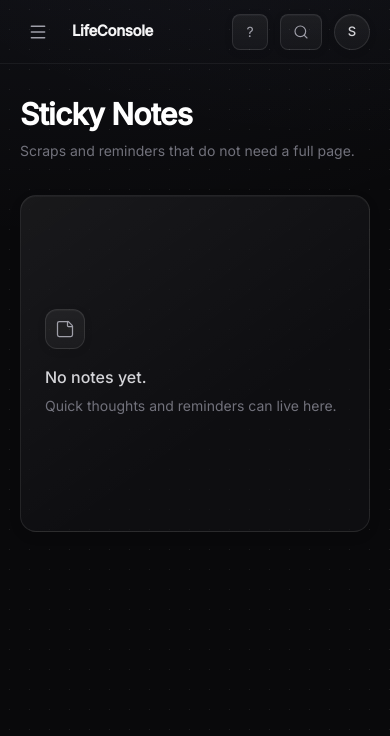
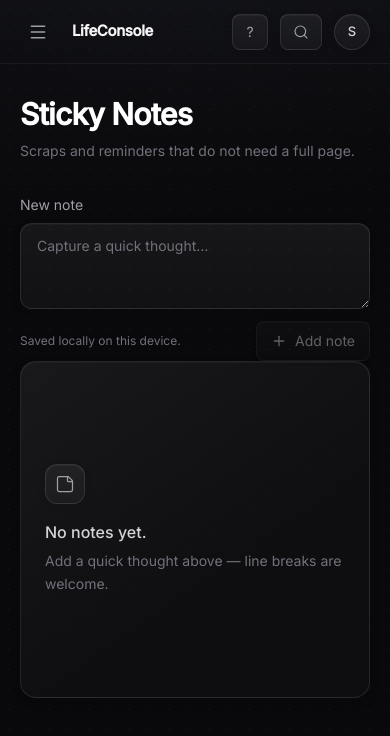
Before and after one commit to sunil-0701/LifeConsole, a React (Vite) app in the folder lifeconsole-facade/facade/: page /sticky-notes in a window 390 px wide. Shown: the top 736 px of the page. Built offline with nearby package versions, Linux system fonts and the light colour scheme.

Commit message:
feat: replace the sticky notes placeholder with a persistent board
Add a multiline composer, responsive note cards, local persistence, deletion and polite action feedback. Keep long text and touch controls usable in narrow viewports.

```diff
--- /dev/null
+++ b/lifeconsole-facade/facade/src/components/ui/NoteCard.jsx
@@ -0,0 +1,26 @@
+import { Trash2 } from 'lucide-react';
+
+function NoteCard({ note, onRemove }) {
+  return (
+    <li className="glass-panel min-w-0 rounded-xl p-5">
+      <p className="whitespace-pre-wrap break-words text-sm leading-relaxed text-zinc-300 [overflow-wrap:anywhere]">
+        {note.text}
+      </p>
+      <div className="mt-4 flex items-center justify-between gap-3">
+        <time dateTime={new Date(note.updatedAt).toISOString()} className="text-xs text-zinc-500">
+          {new Date(note.updatedAt).toLocaleDateString(undefined, { month: 'short', day: 'numeric' })}
+        </time>
+        <button
+          type="button"
+          onClick={onRemove}
+          aria-label={`Delete note: ${note.text.slice(0, 60)}`}
+          className="glass-control grid h-9 w-9 shrink-0 place-items-center rounded-lg text-zinc-500 hover:text-red-300"
+        >
+          <Trash2 className="h-4 w-4" strokeWidth={1.75} aria-hidden="true" />
+        </button>
+      </div>
+    </li>
+  );
+}
+
+export default NoteCard;
--- a/lifeconsole-facade/facade/src/pages/StickyNotes.jsx
+++ b/lifeconsole-facade/facade/src/pages/StickyNotes.jsx
@@ -1,16 +1,67 @@
-import { StickyNote } from 'lucide-react';
+import { useRef, useState } from 'react';
+import { Plus, StickyNote } from 'lucide-react';
 import EmptyState from '../components/ui/EmptyState';
 import PageHeader from '../components/ui/PageHeader';
+import NoteCard from '../components/ui/NoteCard';
+import { createNote, removeNote } from '../lib/notes';
+import { useNotes } from '../lib/useNotes';
 
 function StickyNotes() {
+  const [notes, setNotes] = useNotes();
+  const [draft, setDraft] = useState('');
+  const [status, setStatus] = useState('');
+  const composerRef = useRef(null);
+
+  const addNote = (event) => {
+    event.preventDefault();
+    const note = createNote(draft);
+    if (!note) return;
+    setNotes((current) => [note, ...current]);
+    setDraft('');
+    setStatus('Note added.');
+    composerRef.current?.focus();
+  };
+
+  const deleteNote = (id) => {
+    setNotes((current) => removeNote(current, id));
+    setStatus('Note deleted.');
+  };
+
   return (
     <div>
       <PageHeader title="Sticky Notes" hint="Scraps and reminders that do not need a full page." />
-      <EmptyState
-        icon={StickyNote}
-        title="No notes yet."
-        hint="Quick thoughts and reminders can live here."
-      />
+      <form onSubmit={addNote} className="max-w-xl">
+        <label htmlFor="new-note" className="mb-2 block text-sm text-zinc-400">New note</label>
+        <textarea
+          id="new-note"
+          ref={composerRef}
+          value={draft}
+          onChange={(event) => setDraft(event.target.value)}
+          placeholder="Capture a quick thought…"
+          rows={3}
+          maxLength={5000}
+          aria-describedby="note-storage-hint"
+          className="glass-control block w-full resize-y rounded-xl px-4 py-3 text-sm text-zinc-100 placeholder:text-zinc-500"
+        />
+        <div className="mt-3 flex flex-wrap items-center justify-between gap-3">
+          <p id="note-storage-hint" className="text-xs text-zinc-500">Saved locally on this device.</p>
+          <button type="submit" disabled={!draft.trim()} className="glass-control inline-flex min-h-10 items-center gap-2 rounded-lg px-3.5 text-sm text-zinc-200 disabled:cursor-not-allowed disabled:opacity-40">
+            <Plus className="h-4 w-4" aria-hidden="true" /> Add note
+          </button>
+        </div>
+      </form>
+      <p role="status" className="sr-only">{status}</p>
+
+      {notes.length === 0 ? (
+        <EmptyState icon={StickyNote} title="No notes yet." hint="Add a quick thought above — line breaks are welcome." />
+      ) : (
+        <>
+          <p className="mt-8 font-mono text-xs text-zinc-500">{notes.length} {notes.length === 1 ? 'note' : 'notes'}</p>
+          <ul className="mt-3 grid max-w-5xl items-start gap-3 sm:grid-cols-2 lg:grid-cols-3">
+            {notes.map((note) => <NoteCard key={note.id} note={note} onRemove={() => deleteNote(note.id)} />)}
+          </ul>
+        </>
+      )}
     </div>
   );
 }
```
